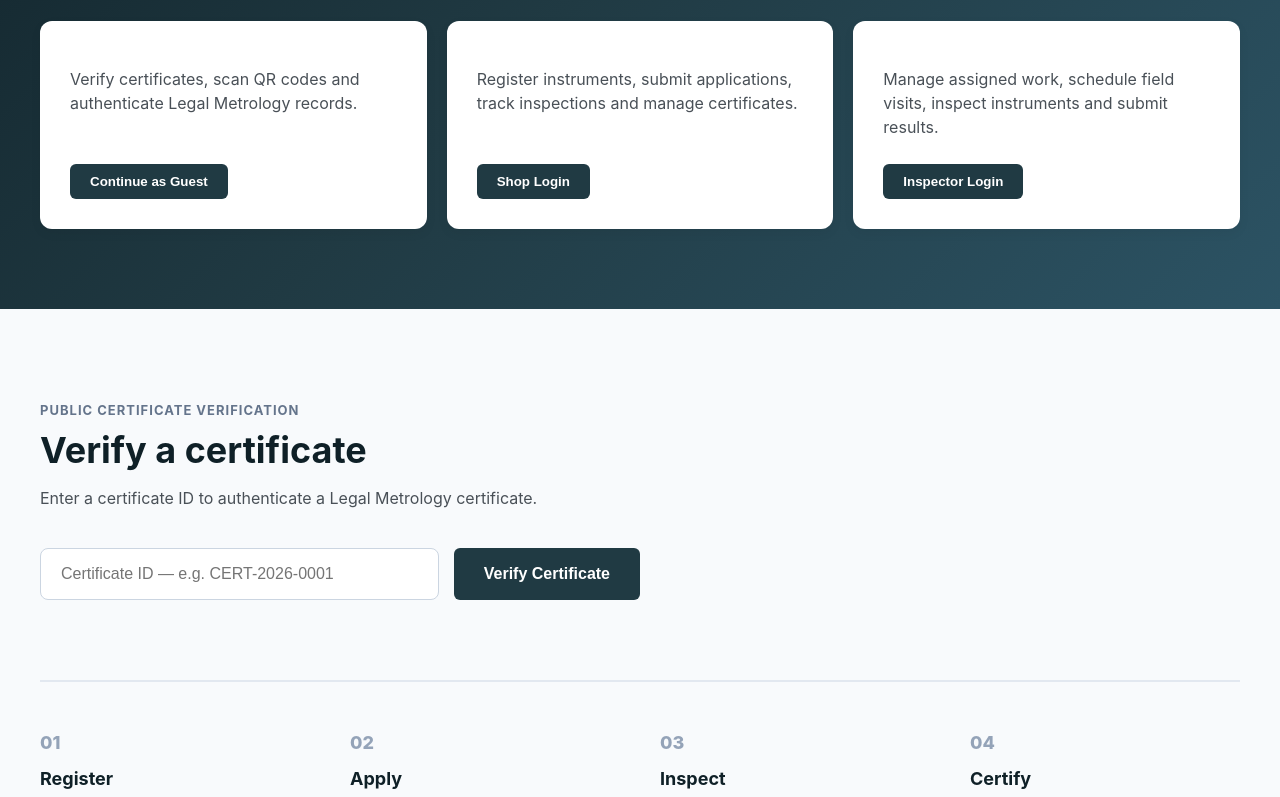
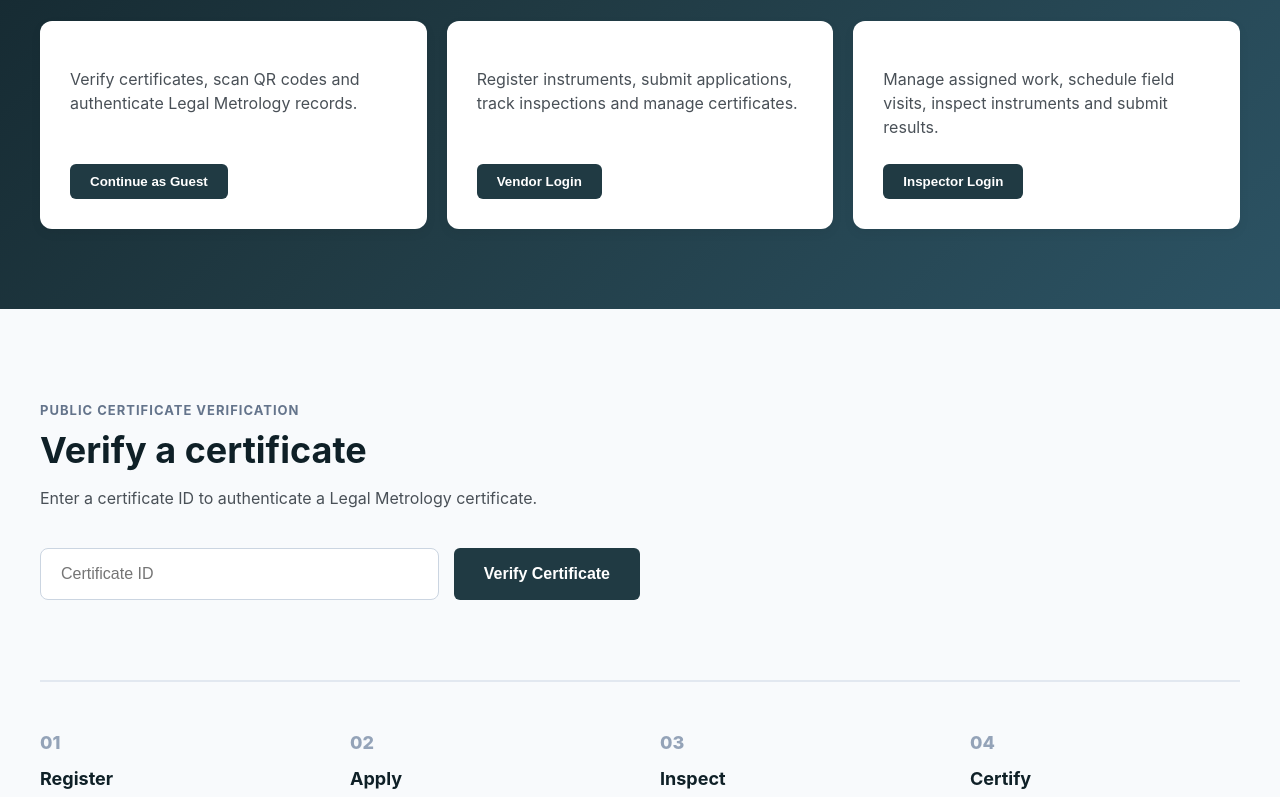
Before and after one commit to kushagra016/Legal-Metrology-Portal, a React (Vite) app in the folder web-app/: page / in a window 1280 px wide. Shown: the part 437-1234 px from the top of the page. Built offline with nearby package versions, Linux system fonts and the light colour scheme.

Commit message:
Changed Charts Colour

```diff
--- a/web-app/src/AdminDashboard.jsx
+++ b/web-app/src/AdminDashboard.jsx
@@ -12,7 +12,8 @@ export default function AdminDashboard() {
     const [loading, setLoading] = useState(true);
     const [message, setMessage] = useState({ text: '', type: '' });
 
-  const PIE_COLORS = ['#203a43', '#2c5364', '#0f2027', '#4b6cb7'];
+    // Replace the old PIE_COLORS with this bright, variant palette
+    const BRIGHT_COLORS = ['#FF6B6B', '#4ECDC4', '#FF9F1C', '#3A86FF', '#8338EC', '#2EC4B6'];
 
     // 1. Hoisted the function and wrapped it in a secure try/catch/finally block
     async function fetchSystemData() {
@@ -155,8 +156,11 @@ export default function AdminDashboard() {
                                 <XAxis dataKey="name" tick={{ fill: '#6c757d' }} />
                                 <YAxis tick={{ fill: '#6c757d' }} allowDecimals={false} />
                                 <Tooltip cursor={{ fill: '#f8f9fa' }} contentStyle={{ borderRadius: '8px', border: 'none', boxShadow: '0 4px 12px rgba(0,0,0,0.1)' }} />
-                <Bar dataKey="count" fill="#203a43" radius={[4, 4, 0, 0]} barSize={50} />
-              </BarChart>
+                                <Bar dataKey="count" radius={[4, 4, 0, 0]} barSize={50}>
+                                    {chartData.map((entry, index) => (
+                                        <Cell key={`cell-${index}`} fill={BRIGHT_COLORS[index % BRIGHT_COLORS.length]} />
+                                    ))}
+                                </Bar>              </BarChart>
                         </ResponsiveContainer>
                     </div>
                 </div>
@@ -168,10 +172,9 @@ export default function AdminDashboard() {
                             <PieChart>
                                 <Pie data={pieData} cx="50%" cy="50%" innerRadius={60} outerRadius={80} paddingAngle={5} dataKey="value">
                                     {pieData.map((entry, index) => (
-                    <Cell key={`cell-${index}`} fill={PIE_COLORS[index % PIE_COLORS.length]} />
+                                        <Cell key={`cell-${index}`} fill={BRIGHT_COLORS[index % BRIGHT_COLORS.length]} />
                                     ))}
-                </Pie>
-                <Tooltip contentStyle={{ borderRadius: '8px', border: 'none', boxShadow: '0 4px 12px rgba(0,0,0,0.1)' }} />
+                                </Pie>                                <Tooltip contentStyle={{ borderRadius: '8px', border: 'none', boxShadow: '0 4px 12px rgba(0,0,0,0.1)' }} />
                                 <Legend verticalAlign="bottom" height={36} iconType="circle" />
                             </PieChart>
                         </ResponsiveContainer>
--- a/web-app/src/LandingPage.jsx
+++ b/web-app/src/LandingPage.jsx
@@ -43,7 +43,7 @@ export default function LandingPage({ onLoginClick }) {
             </div>
             <div className="card" style={{ flex: 1, minWidth: '300px', margin: 0, display: 'flex', flexDirection: 'column', justifyContent: 'space-between' }}>
               <p style={{ fontSize: '16px', color: '#495057', marginBottom: '25px', lineHeight: '1.5' }}>Register instruments, submit applications, track inspections and manage certificates.</p>
-              <button onClick={onLoginClick} className="btn-primary" style={{ alignSelf: 'flex-start' }}>Shop Login</button>
+              <button onClick={onLoginClick} className="btn-primary" style={{ alignSelf: 'flex-start' }}>Vendor Login</button>
             </div>
             <div className="card" style={{ flex: 1, minWidth: '300px', margin: 0, display: 'flex', flexDirection: 'column', justifyContent: 'space-between' }}>
               <p style={{ fontSize: '16px', color: '#495057', marginBottom: '25px', lineHeight: '1.5' }}>Manage assigned work, schedule field visits, inspect instruments and submit results.</p>
@@ -63,7 +63,7 @@ export default function LandingPage({ onLoginClick }) {
           <div style={{ display: 'flex', gap: '15px', maxWidth: '600px', marginBottom: '80px' }}>
             <input
               type="text"
-              placeholder="Certificate ID — e.g. CERT-2026-0001"
+              placeholder="Certificate ID"
               value={certId}
               onChange={(e) => setCertId(e.target.value)}
               style={{ flex: 1, padding: '16px 20px', fontSize: '16px', border: '1px solid #cbd5e1', borderRadius: '8px', outline: 'none' }}
```
Lines whose indentation alone changed are shown as unchanged.
